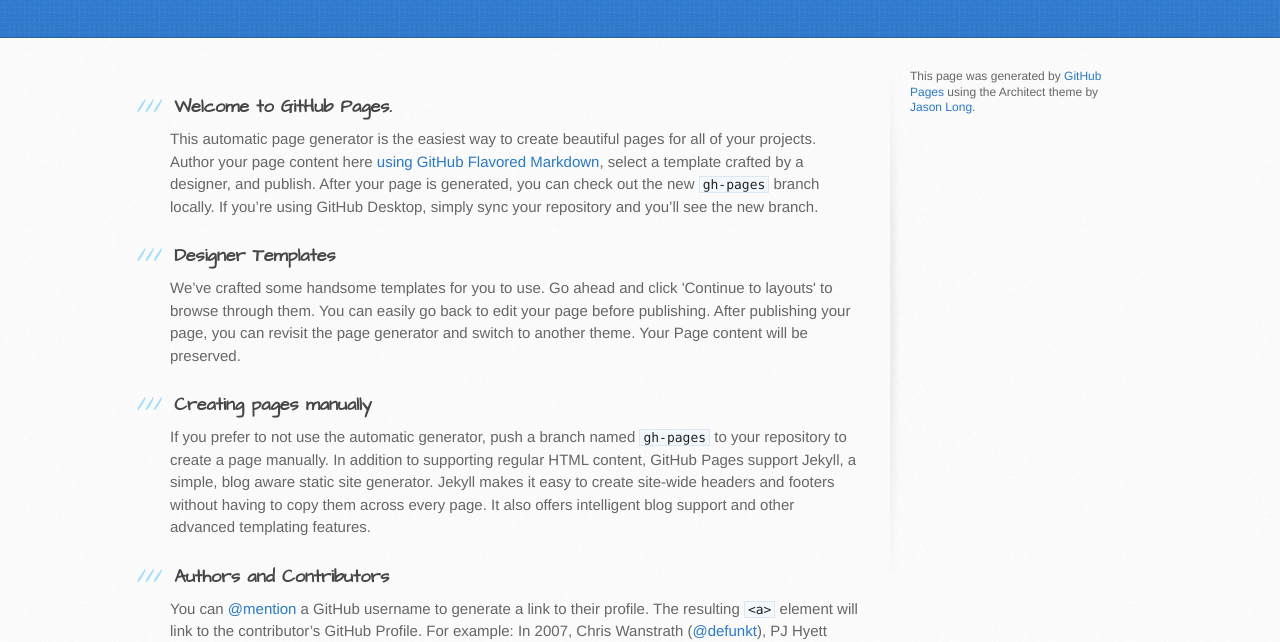
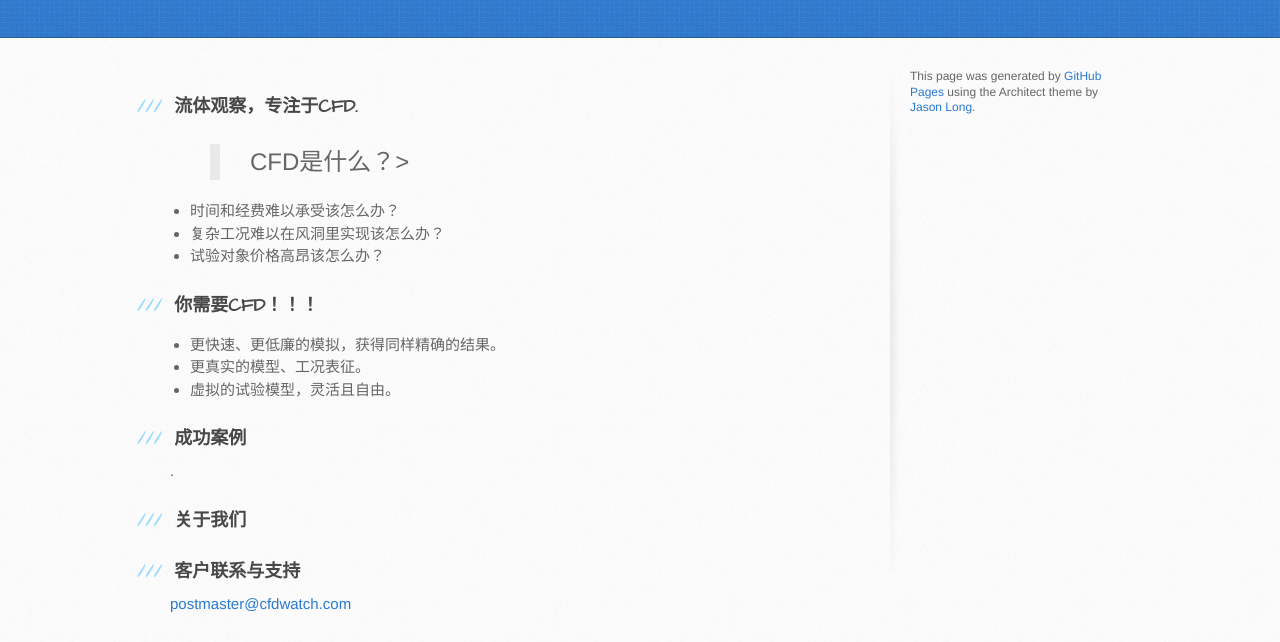
Before and after one commit to cfdwatch/cfdwatch.github.io, a plain HTML site: page index.html in a window 1280 px wide. Shown: the part 163-805 px from the top of the page. Drawn offline with Linux system fonts and the light colour scheme.

Commit message:
Replace master branch with page content via GitHub

```diff
--- a/index.html
+++ b/index.html
@@ -29,29 +29,39 @@
       <div class="inner clearfix">
         <section id="main-content">
           <h3>
-<a id="welcome-to-github-pages" class="anchor" href="#welcome-to-github-pages" aria-hidden="true"><span aria-hidden="true" class="octicon octicon-link"></span></a>Welcome to GitHub Pages.</h3>
+<a id="流体观察专注于cfd" class="anchor" href="#%E6%B5%81%E4%BD%93%E8%A7%82%E5%AF%9F%E4%B8%93%E6%B3%A8%E4%BA%8Ecfd" aria-hidden="true"><span aria-hidden="true" class="octicon octicon-link"></span></a>流体观察，专注于CFD.</h3>
 
-<p>This automatic page generator is the easiest way to create beautiful pages for all of your projects. Author your page content here <a href="https://guides.github.com/features/mastering-markdown/">using GitHub Flavored Markdown</a>, select a template crafted by a designer, and publish. After your page is generated, you can check out the new <code>gh-pages</code> branch locally. If you’re using GitHub Desktop, simply sync your repository and you’ll see the new branch.</p>
+<blockquote>
+<p>CFD是什么？&gt; </p>
+</blockquote>
+
+<ul>
+<li>时间和经费难以承受该怎么办？</li>
+<li>复杂工况难以在风洞里实现该怎么办？</li>
+<li>试验对象价格高昂该怎么办？</li>
+</ul>
 
 <h3>
-<a id="designer-templates" class="anchor" href="#designer-templates" aria-hidden="true"><span aria-hidden="true" class="octicon octicon-link"></span></a>Designer Templates</h3>
+<a id="你需要cfd" class="anchor" href="#%E4%BD%A0%E9%9C%80%E8%A6%81cfd" aria-hidden="true"><span aria-hidden="true" class="octicon octicon-link"></span></a>你需要CFD！！！</h3>
 
-<p>We’ve crafted some handsome templates for you to use. Go ahead and click 'Continue to layouts' to browse through them. You can easily go back to edit your page before publishing. After publishing your page, you can revisit the page generator and switch to another theme. Your Page content will be preserved.</p>
+<ul>
+<li>更快速、更低廉的模拟，获得同样精确的结果。</li>
+<li>更真实的模型、工况表征。</li>
+<li>虚拟的试验模型，灵活且自由。</li>
+</ul>
 
 <h3>
-<a id="creating-pages-manually" class="anchor" href="#creating-pages-manually" aria-hidden="true"><span aria-hidden="true" class="octicon octicon-link"></span></a>Creating pages manually</h3>
+<a id="成功案例" class="anchor" href="#%E6%88%90%E5%8A%9F%E6%A1%88%E4%BE%8B" aria-hidden="true"><span aria-hidden="true" class="octicon octicon-link"></span></a>成功案例</h3>
 
-<p>If you prefer to not use the automatic generator, push a branch named <code>gh-pages</code> to your repository to create a page manually. In addition to supporting regular HTML content, GitHub Pages support Jekyll, a simple, blog aware static site generator. Jekyll makes it easy to create site-wide headers and footers without having to copy them across every page. It also offers intelligent blog support and other advanced templating features.</p>
+<p>.</p>
 
 <h3>
-<a id="authors-and-contributors" class="anchor" href="#authors-and-contributors" aria-hidden="true"><span aria-hidden="true" class="octicon octicon-link"></span></a>Authors and Contributors</h3>
-
-<p>You can <a href="https://help.github.com/articles/basic-writing-and-formatting-syntax/#mentioning-users-and-teams" class="user-mention">@mention</a> a GitHub username to generate a link to their profile. The resulting <code>&lt;a&gt;</code> element will link to the contributor’s GitHub Profile. For example: In 2007, Chris Wanstrath (<a href="https://github.com/defunkt" class="user-mention">@defunkt</a>), PJ Hyett (<a href="https://github.com/pjhyett" class="user-mention">@pjhyett</a>), and Tom Preston-Werner (<a href="https://github.com/mojombo" class="user-mention">@mojombo</a>) founded GitHub.</p>
+<a id="关于我们" class="anchor" href="#%E5%85%B3%E4%BA%8E%E6%88%91%E4%BB%AC" aria-hidden="true"><span aria-hidden="true" class="octicon octicon-link"></span></a>关于我们</h3>
 
 <h3>
-<a id="support-or-contact" class="anchor" href="#support-or-contact" aria-hidden="true"><span aria-hidden="true" class="octicon octicon-link"></span></a>Support or Contact</h3>
+<a id="客户联系与支持" class="anchor" href="#%E5%AE%A2%E6%88%B7%E8%81%94%E7%B3%BB%E4%B8%8E%E6%94%AF%E6%8C%81" aria-hidden="true"><span aria-hidden="true" class="octicon octicon-link"></span></a>客户联系与支持</h3>
 
-<p>Having trouble with Pages? Check out our <a href="https://help.github.com/pages">documentation</a> or <a href="https://github.com/contact">contact support</a> and we’ll help you sort it out.</p>
+<p><strong><a href="mailto:postmaster@cfdwatch.com">postmaster@cfdwatch.com</a></strong></p>
         </section>
 
         <aside id="sidebar">
```
Also changed, not shown: params.json (+1 -1 lines).
